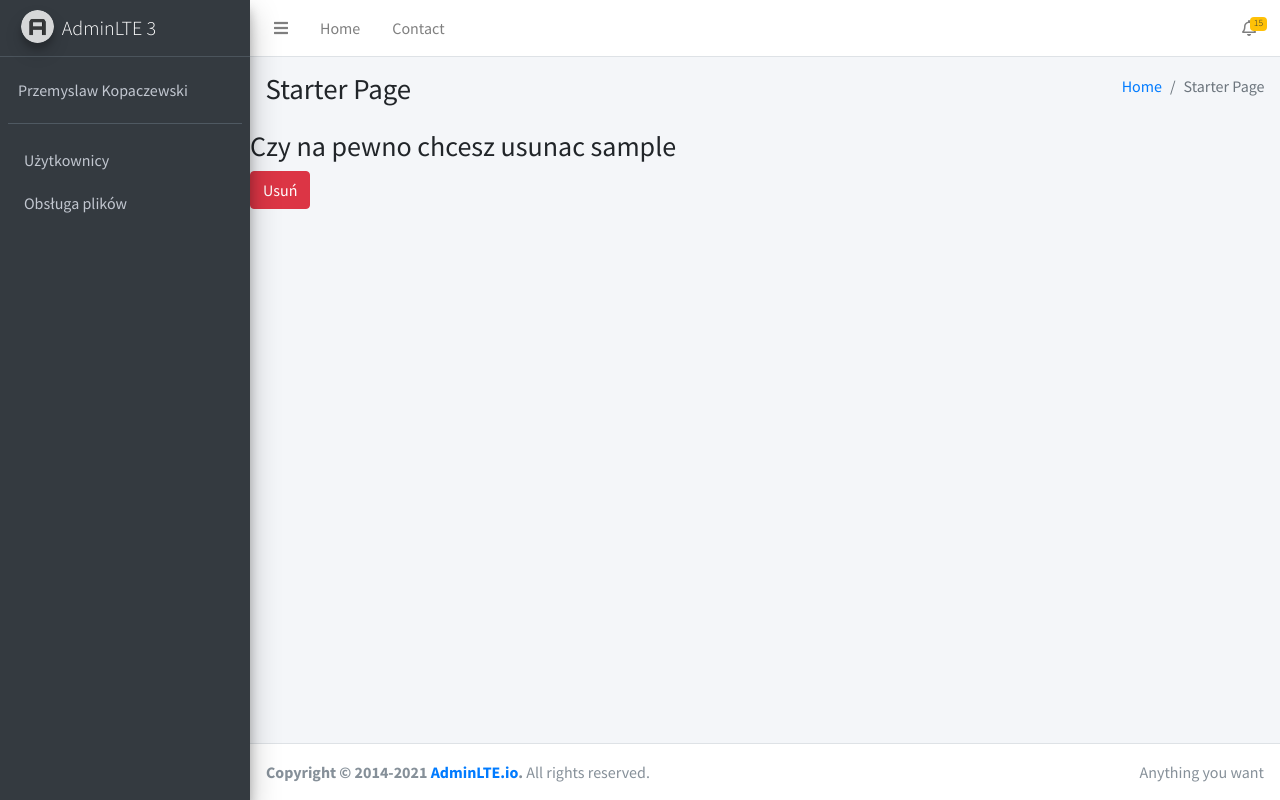
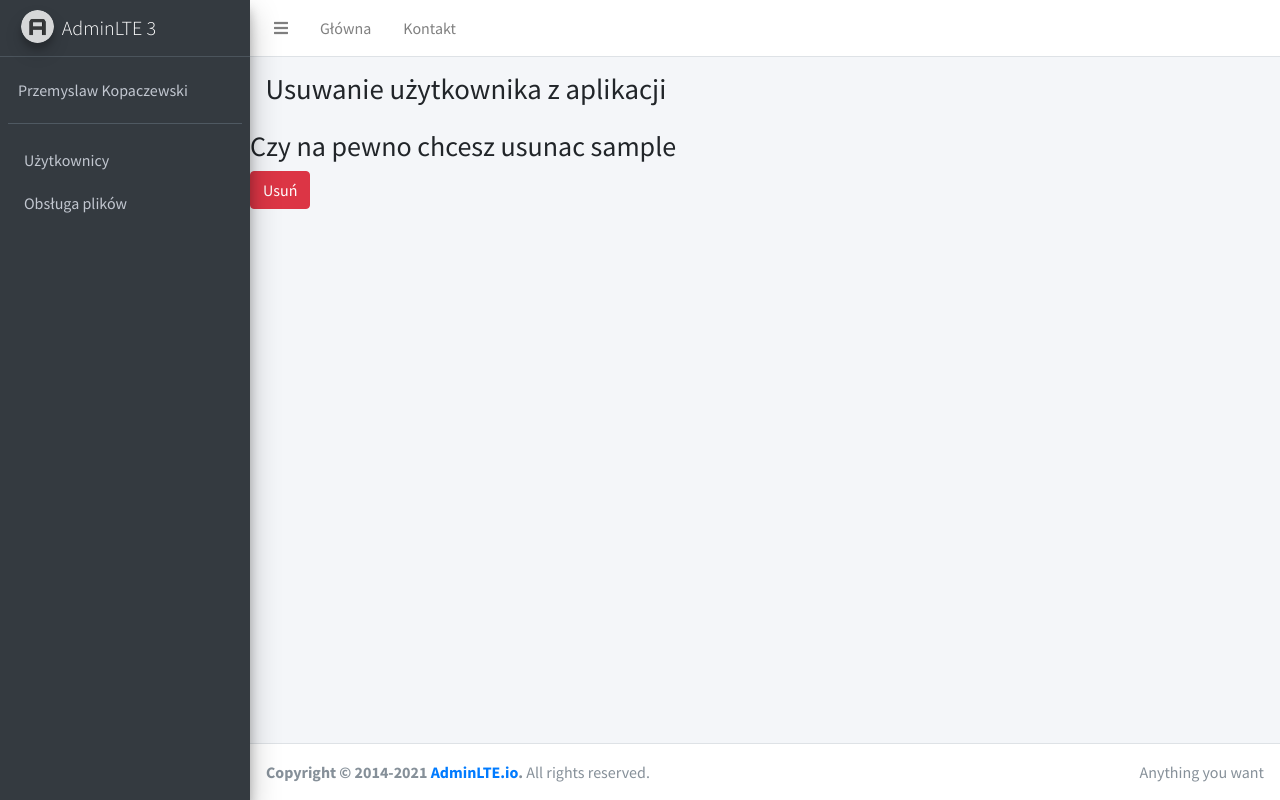
Before and after one commit to przemek-kopaczewski/octopus, a Django app: page /users/delete/1/ in a window 1280 px wide. Run offline with Django 4.2, Linux system fonts and the light colour scheme; the visitor is signed in with stand-in values (Sample User, id 1); data comes from the database, SQL or seed files in the repository; some libraries are stand-ins or nearby versions.

Commit message:
translate; fix delete file; fix files permission

```diff
--- a/app/views.py
+++ b/app/views.py
@@ -1,14 +1,12 @@
 from django.shortcuts import render, get_object_or_404, redirect
-from django.http import HttpResponse
-from django.contrib.auth.decorators import login_required, permission_required, user_passes_test
-from django.contrib.auth import get_user_model
+from django.contrib.auth.decorators import login_required
 from .forms import UserFilesForm, UserCustomForm
 from .models import CustomUser, UserFiles
 from django.contrib.auth.hashers import make_password
-from django.contrib.auth.models import Permission
 from django.views.generic import ListView
 from django.views.generic.edit import FormView, DeleteView, UpdateView
 from django.contrib.auth.mixins import LoginRequiredMixin, PermissionRequiredMixin
+from django.contrib.auth.decorators import permission_required
 
 
 @login_required(login_url='login/')
@@ -55,6 +53,8 @@
     permission_required = 'app.delete_customuser'
 
 
+@login_required(login_url='login/')
+@permission_required('app.add_userfiles')
 def add_file(request):
     form = UserFilesForm(request.POST or None, request.FILES or None)
     if form.is_valid():
@@ -65,11 +65,15 @@
     return render(request, 'add_file.html', {'form': form})
 
 
+@login_required(login_url='login/')
+@permission_required('app.view_userfiles')
 def list_of_files(request):
     files = UserFiles.objects.all()
     return render(request, 'list_of_files.html', {'all_files': files})
 
 
+@login_required(login_url='login/')
+@permission_required('app.delete_userfiles')
 def delete_file(request, id):
     file = get_object_or_404(UserFiles, pk=id)
 
--- a/octopus/settings.py
+++ b/octopus/settings.py
@@ -25,9 +25,9 @@
 SECRET_KEY = 'django-insecure-1^*8b7$2bdaz5=d%1rbn8=nl8d=sz44egs*rs8+2uhsc8c4k4)'
 
 # SECURITY WARNING: don't run with debug turned on in production!
-DEBUG = True
+DEBUG = False
 
-ALLOWED_HOSTS = []
+ALLOWED_HOSTS = ['*']
 
 
 # Application definition
--- /dev/null
+++ b/requirements.txt
@@ -0,0 +1,4 @@
+asgiref==3.5.2
+Django==4.1.2
+django-bootstrap-form==3.4
+sqlparse==0.4.3
--- a/templates/add_file.html
+++ b/templates/add_file.html
@@ -1,7 +1,7 @@
 {% extends 'index.html' %}
 
 {% block title %} Dodawanie pliku {% endblock %}
-
+{% block page_name%} Dodawanie pliku do repozytorium aplikacji {% endblock %}
 {% block main %}
 <div class="col-md-6">
   <div class="card card-info">
@@ -12,7 +12,7 @@
     {% csrf_token %}
     <div class="card-body">
         <div class="form-group row">
-            <label class="col-sm-4 col-form-label">Wybierz plik do wyslania</label>
+            <label class="col-sm-4 col-form-label">Wybierz niepusty plik do wysłania</label>
             <div class="col-sm-8">
             {{ form.user_files }}
             </div>
--- a/templates/change_user.html
+++ b/templates/change_user.html
@@ -1,6 +1,7 @@
 {% extends 'index.html' %}
 
 {% block title %} Edycja uzytkownika {% endblock %}
+{% block page_name %} Edycja użytkownika {% endblock %}
 {% block main %}
 <div class="col-md-6">
   <div class="card card-info">
--- a/templates/delete_file.html
+++ b/templates/delete_file.html
@@ -1,7 +1,7 @@
 {% extends 'index.html' %}
 
 {% block title %} Usuwanie pliku {% endblock %}
-
+{% block page_name %} Usuwanie pliku {% endblock %}
 {% block main %}
 <h3>Czy na pewno chcesz usunac {{ file.user_files }}</h3>
 <form method="post">
--- a/templates/delete_user.html
+++ b/templates/delete_user.html
@@ -1,7 +1,7 @@
 {% extends 'index.html' %}
 
-{% block title %} Lista użytkowników {% endblock %}
-
+{% block title %} Usuwanie uzytkownika {% endblock %}
+{% block page_name %} Usuwanie użytkownika z aplikacji {% endblock %}
 {% block main %}
 <h3>Czy na pewno chcesz usunac {{ object }}</h3>
 <form method="post">
--- a/templates/index.html
+++ b/templates/index.html
@@ -41,41 +41,10 @@
         <a class="nav-link" data-widget="pushmenu" href="#" role="button"><i class="fas fa-bars"></i></a>
       </li>
       <li class="nav-item d-none d-sm-inline-block">
-        <a href="#" class="nav-link">Home</a>
+        <a href="{% url 'index' %}" class="nav-link">Główna</a>
       </li>
       <li class="nav-item d-none d-sm-inline-block">
-        <a href="#" class="nav-link">Contact</a>
-      </li>
-    </ul>
-
-    <!-- Right navbar links -->
-    <ul class="navbar-nav ml-auto">
-      <!-- Notifications Dropdown Menu -->
-      <li class="nav-item dropdown">
-        <a class="nav-link" data-toggle="dropdown" href="#">
-          <i class="far fa-bell"></i>
-          <span class="badge badge-warning navbar-badge">15</span>
-        </a>
-        <div class="dropdown-menu dropdown-menu-lg dropdown-menu-right">
-          <span class="dropdown-header">15 Notifications</span>
-          <div class="dropdown-divider"></div>
-          <a href="#" class="dropdown-item">
-            <i class="fas fa-envelope mr-2"></i> 4 new messages
-            <span class="float-right text-muted text-sm">3 mins</span>
-          </a>
-          <div class="dropdown-divider"></div>
-          <a href="#" class="dropdown-item">
-            <i class="fas fa-users mr-2"></i> 8 friend requests
-            <span class="float-right text-muted text-sm">12 hours</span>
-          </a>
-          <div class="dropdown-divider"></div>
-          <a href="#" class="dropdown-item">
-            <i class="fas fa-file mr-2"></i> 3 new reports
-            <span class="float-right text-muted text-sm">2 days</span>
-          </a>
-          <div class="dropdown-divider"></div>
-          <a href="#" class="dropdown-item dropdown-footer">See All Notifications</a>
-        </div>
+        <a href="#" class="nav-link">Kontakt</a>
       </li>
     </ul>
   </nav>
@@ -84,7 +53,7 @@
   <!-- Main Sidebar Container -->
   <aside class="main-sidebar sidebar-dark-primary elevation-4">
     <!-- Brand Logo -->
-    <a href="index3.html" class="brand-link">
+    <a href="#" class="brand-link">
       <img src="{% static 'dist/img/AdminLTELogo.png' %}" alt="AdminLTE Logo" class="brand-image img-circle elevation-3" style="opacity: .8">
       <span class="brand-text font-weight-light">AdminLTE 3</span>
     </a>
@@ -110,16 +79,20 @@
               </p>
             </a>
             <ul class="nav nav-treeview">
+              {% if perms.app.add_customuser %}
               <li class="nav-item">
                 <a href="{% url 'create_user' %}" class="nav-link">
                   <p>Dodaj użytkownika</p>
                 </a>
               </li>
+              {% endif %}
+              {% if perms.app.view_customuser %}
               <li class="nav-item">
                 <a href="{% url 'list_user' %}" class="nav-link">
                   <p>Lista użytkowników</p>
                 </a>
               </li>
+              {% endif %}
             </ul>
           </li>
           {% if perms.app.view_userfiles %}
@@ -136,7 +109,6 @@
                   <p>Dodaj plik</p>
                 </a>
               </li>
-              {% else %}
               {% endif %}
               <li class="nav-item">
                 <a href="{% url 'list_of_files' %}" class="nav-link">
@@ -159,13 +131,7 @@
       <div class="container-fluid">
         <div class="row mb-2">
           <div class="col-sm-6">
-            <h1 class="m-0">Starter Page</h1>
-          </div><!-- /.col -->
-          <div class="col-sm-6">
-            <ol class="breadcrumb float-sm-right">
-              <li class="breadcrumb-item"><a href="{% url 'index' %}">Home</a></li>
-              <li class="breadcrumb-item active">Starter Page</li>
-            </ol>
+            <h1 class="m-0">{% block page_name %}Starter Page{% endblock %}</h1>
           </div><!-- /.col -->
         </div><!-- /.row -->
       </div><!-- /.container-fluid -->
--- a/templates/list_of_files.html
+++ b/templates/list_of_files.html
@@ -1,7 +1,7 @@
 {% extends 'index.html' %}
 
 {% block title %} Lista plików {% endblock %}
-
+{% block page_name %} Lista plików w repozytorium {% endblock %}
 {% block main %}
 <div class="row">
 <div class="col-12">
@@ -27,7 +27,7 @@
     {% if perms.app.delete_userfiles %}
     <td>
         <div class="btn-group">
-            <button type="button" onclick="location.href='{% url 'delete_file' user.id %}'" class="btn btn-danger">Usuń</button>
+            <button type="button" onclick="location.href='{% url 'delete_file' files.id %}'" class="btn btn-danger">Usuń</button>
         </div>
     </td>
     {% endif %}
--- a/templates/list_user.html
+++ b/templates/list_user.html
@@ -1,13 +1,13 @@
 {% extends 'index.html' %}
 
 {% block title %} Lista użytkowników {% endblock %}
-
+{% block page_name %}Lista użytkowników{% endblock %}
 {% block main %}
 <div class="row">
 <div class="col-12">
 <div class="card">
 <div class="card-header">
-<h3 class="card-title">Lista użytkowników</h3>
+<h3 class="card-title">Lista zarejstrowanych użytkowników w aplikacji</h3>
 </div>
 
 <div class="card-body table-responsive p-0" style="height: 300px;">
--- a/templates/register_user.html
+++ b/templates/register_user.html
@@ -1,11 +1,12 @@
 {% extends 'index.html' %}
 
-{% block title %} Dodawanie uzytkownika {% endblock %}
+{% block title %} Rejestracja uzytkownika {% endblock %}
+{% block page_name %}Rejestracja użytkownika w aplikacji{% endblock %}
 {% block main %}
 <div class="col-md-6">
   <div class="card card-info">
     <div class="card-header">
-        <h3 class="card-title">Dodawanie użytkownika</h3>
+        <h3 class="card-title">Rejestracja użytkownika</h3>
     </div>
 
 
```
Also changed, not shown: templates/registration/login.html (+6 -17 lines), 1 other file.
